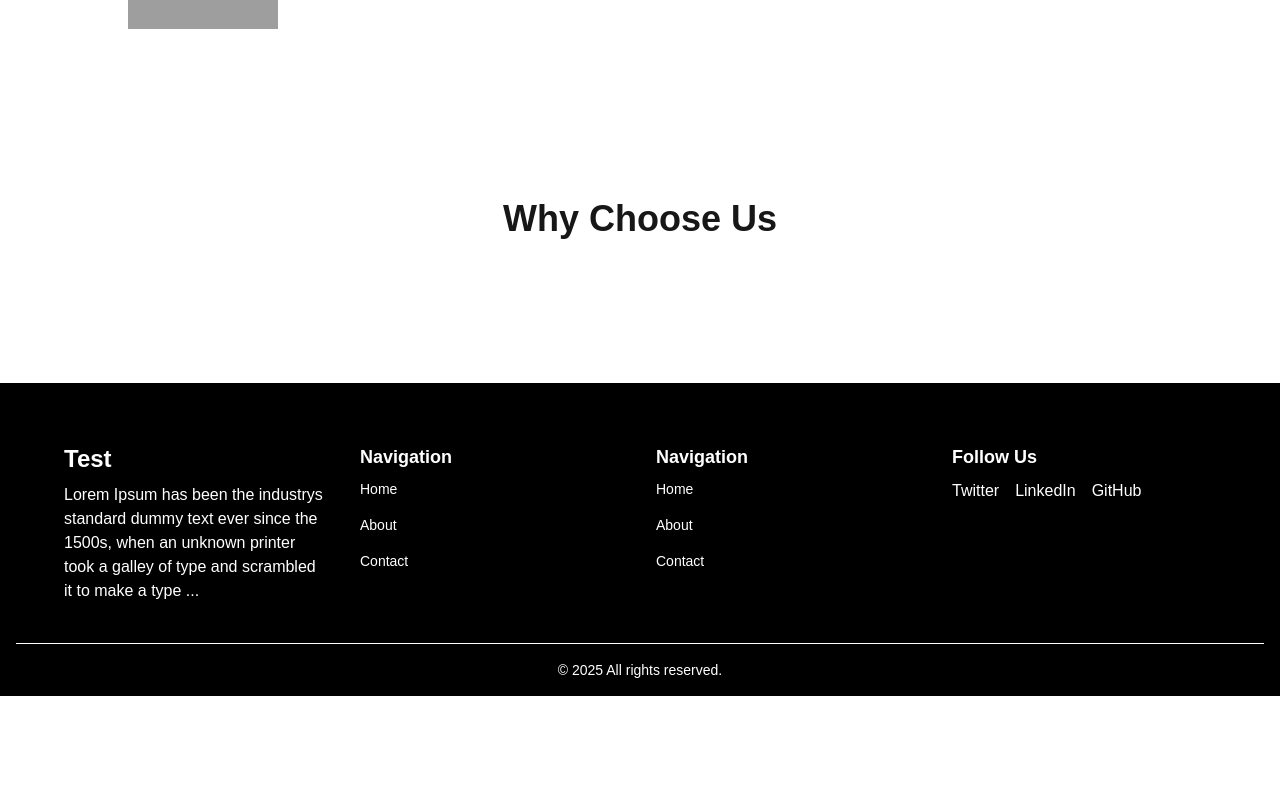
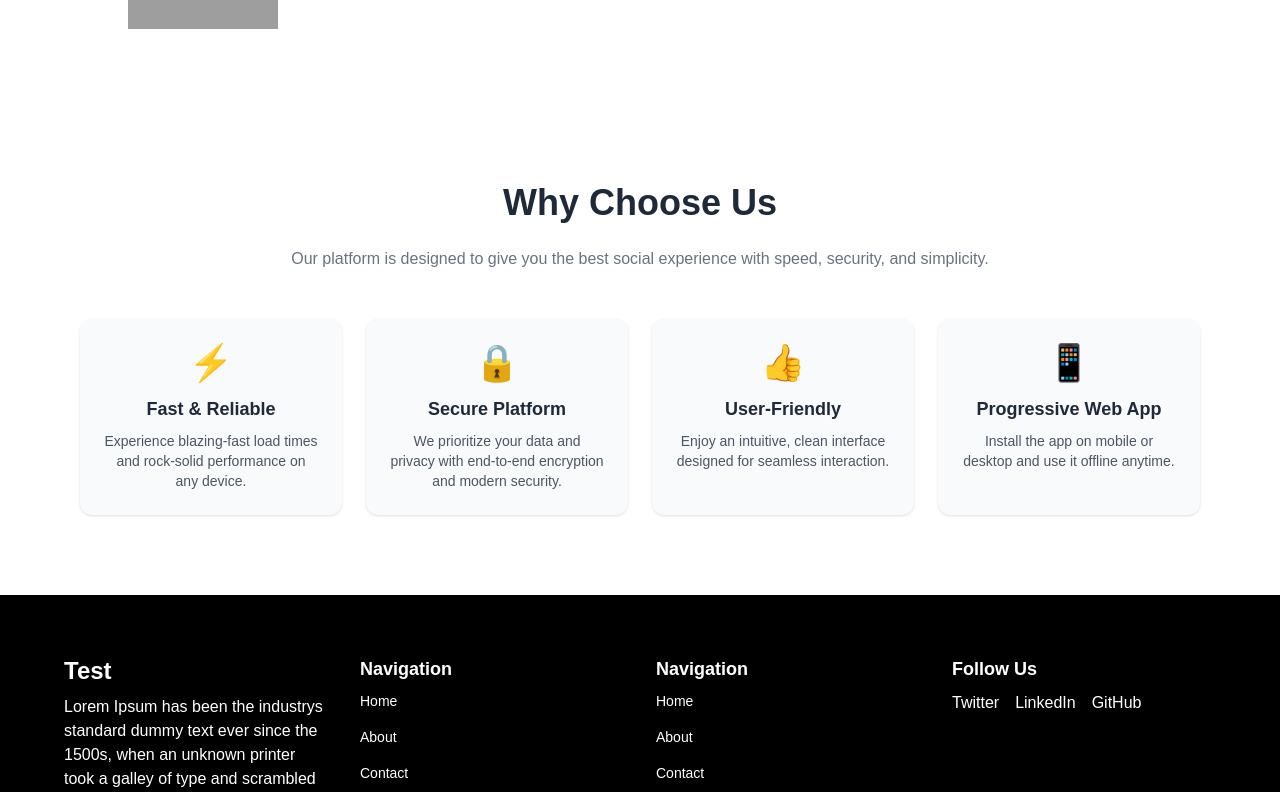
Before and after one commit to rahulstackdecode/nextproject, a Next.js app: page / in a window 1280 px wide. Shown: the part 665-1457 px from the top of the page. Before the commit the page ends 1361 px from the top, so only its background shows below. Built offline with nearby package versions, Linux system fonts and the light colour scheme; grey boxes are pictures that could not be loaded.

Commit message:
Refactored WhyChoose section and removed old WhyChooseCard.jsx

```diff
--- a/components/Home/WhyChoose/WhyChoose.tsx
+++ b/components/Home/WhyChoose/WhyChoose.tsx
@@ -1,15 +1,46 @@
-import React from 'react'
+import React from "react";
 
-const WhyChoose = () => {
+export default function WhyChoose() {
+    const features = [
+        {
+            title: "Fast & Reliable",
+            description: "Experience blazing-fast load times and rock-solid performance on any device.",
+            icon: "⚡",
+        },
+        {
+            title: "Secure Platform",
+            description: "We prioritize your data and privacy with end-to-end encryption and modern security.",
+            icon: "🔒",
+        },
+        {
+            title: "User-Friendly",
+            description: "Enjoy an intuitive, clean interface designed for seamless interaction.",
+            icon: "👍",
+        },
+        {
+            title: "Progressive Web App",
+            description: "Install the app on mobile or desktop and use it offline anytime.",
+            icon: "📱",
+        },
+    ];
+
     return (
-        <div className='pt-16 pb-16'>
-            <h1 className='text-2xl md:text-4xl capitalize font-bold text-center'>Why Choose Us</h1>
-            <div className='mt-20 grid w-[90%] mx-auto grid-cols-1 md:grid-cols-2 lg:grid-cols-3 xl:grid-cols-4 gap-12'>
-
-
+        <section className="pt-12 pb-20 bg-white">
+            <div className="max-w-6xl mx-auto px-4 text-center">
+                <h2 className="text-4xl font-bold text-gray-800 mb-6">Why Choose Us</h2>
+                <p className="text-gray-500 mb-12 text-sm md:text-base">
+                    Our platform is designed to give you the best social experience with speed, security, and simplicity.
+                </p>
+                <div className="grid grid-cols-1 md:grid-cols-2 lg:grid-cols-4 gap-6">
+                    {features.map((feature, index) => (
+                        <div key={index} className="bg-gray-50 p-6 rounded-xl shadow hover:shadow-md transition">
+                            <div className="text-4xl mb-3">{feature.icon}</div>
+                            <h3 className="font-semibold text-lg text-gray-800">{feature.title}</h3>
+                            <p className="text-sm text-gray-600 mt-2">{feature.description}</p>
+                        </div>
+                    ))}
+                </div>
             </div>
-        </div>
-    )
+        </section>
+    );
 }
-
-export default WhyChoose
--- a/components/Home/WhyChoose/WhyChooseCard.jsx
+++ /dev/null
@@ -1,40 +0,0 @@
-import React from 'react'
-
-const WhyChooseCard = () => {
-    return (
-        <div>
-
-            <div>
-                <WhyChooseCard
-                    image="/images/i1.png"
-                    title="Create a free account"
-                    linkText="Learn More"
-                />
-            </div>
-            <div>
-                <WhyChooseCard
-                    image="/images/i2.png"
-                    title="Sign Up Today"
-                    linkText="Learn More"
-                />
-            </div>
-            <div>
-                <WhyChooseCard
-                    image="/images/i3.png"
-                    title="Start You Business Today"
-                    linkText="Learn More"
-                />
-            </div>
-            <div>
-                <WhyChooseCard
-                    image="/images/i4.png"
-                    title="Create a App Account"
-                    linkText="Learn More"
-                />
-            </div>
-
-        </div>
-    )
-}
-
-export default WhyChooseCard;
```
